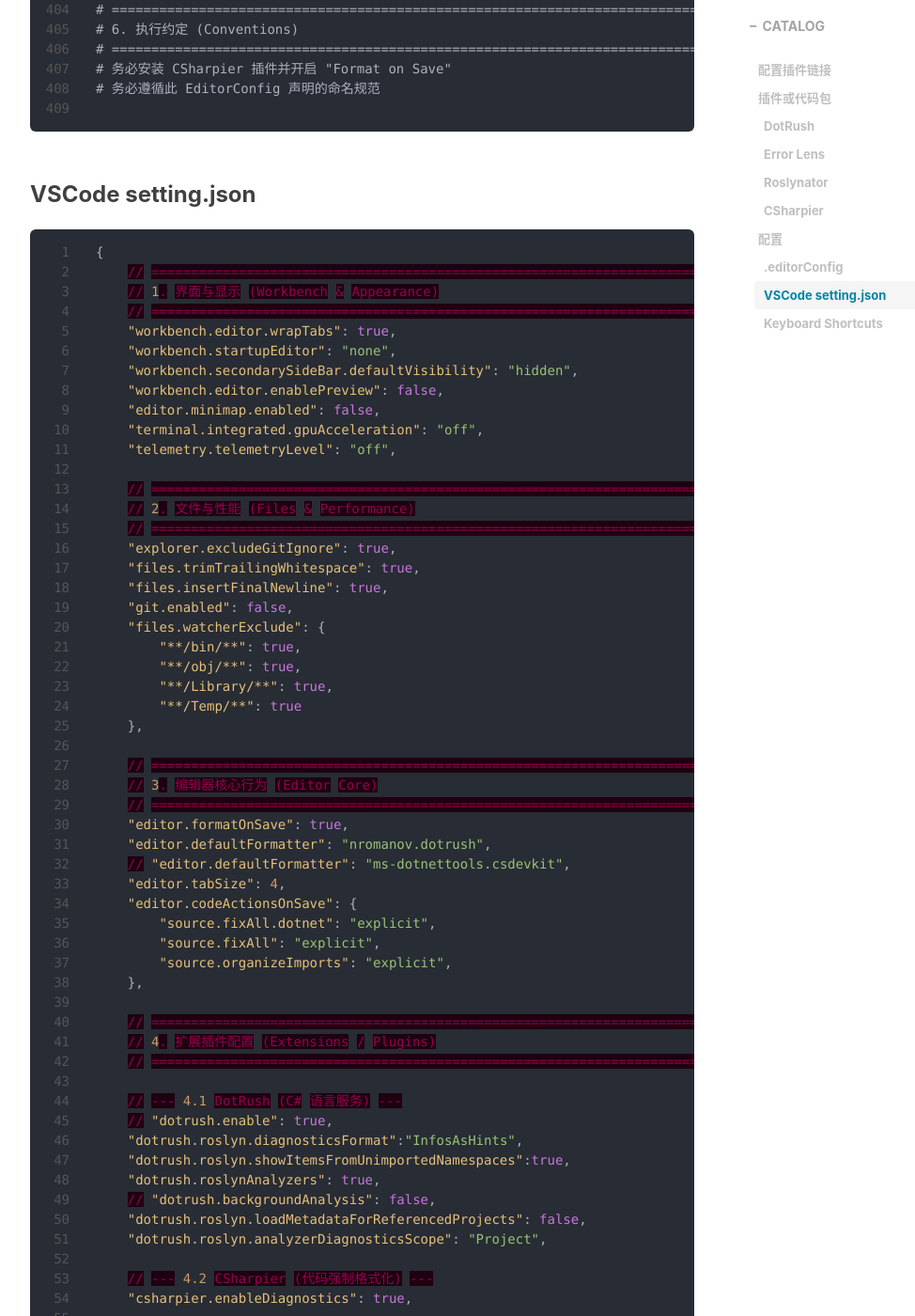
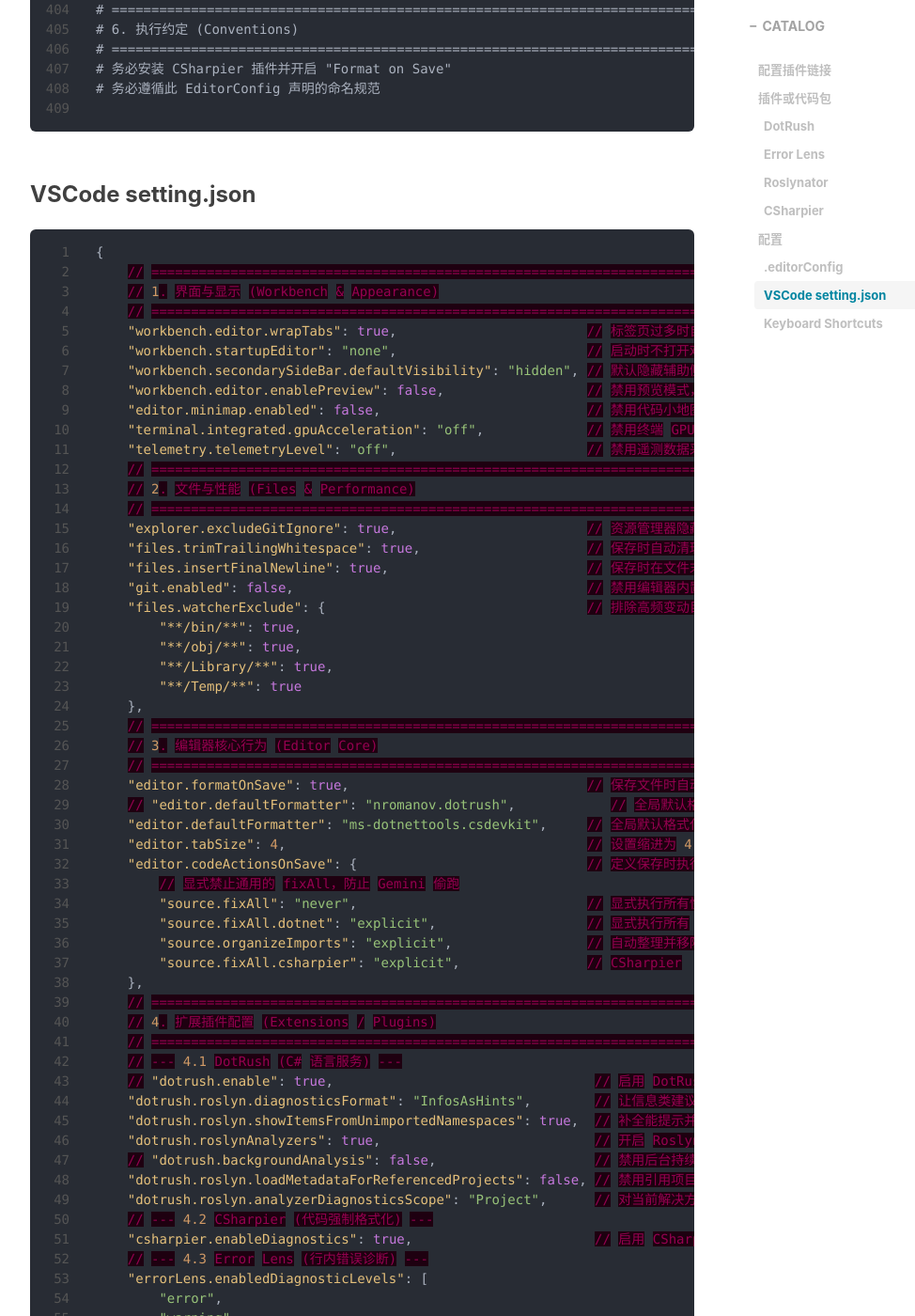
Before and after one commit to gumcstronger/gumcstronger.github.io, a Jekyll site: the page built from _posts/2025/2025-12-20-vscode-dotnet-env.md, in a window 1280 px wide and 1400 px high, scrolled down 11574 px. Shown: the whole window at 94% size, without its empty margins (233-1207 px from the left). Built offline with Jekyll 4.4.1, drawn with Linux system fonts in a browser that asks for light colours; nearby versions of some CDN libraries; comment, search, counter and statistics services are not loaded; some of the changed text lies outside the part shown.

Commit message:
Update 2025-12-20-vscode-dotnet-env.md

```diff
--- a/_posts/2025/2025-12-20-vscode-dotnet-env.md
+++ b/_posts/2025/2025-12-20-vscode-dotnet-env.md
@@ -503,128 +503,152 @@
     // ==============================================================================
     // 1. 界面与显示 (Workbench & Appearance)
     // ==============================================================================
-    "workbench.editor.wrapTabs": true,                                          // 标签页过多时自动换行显示
-    "workbench.startupEditor": "none",                                          // 启动时不打开欢迎页
-    "workbench.secondarySideBar.defaultVisibility": "hidden",                   // 默认隐藏辅助侧边栏
-    "workbench.editor.enablePreview": false,                                    // 禁用预览模式，单击即持久打开
-    "editor.minimap.enabled": false,                                            // 禁用代码小地图
-    "terminal.integrated.gpuAcceleration": "off",                               // 禁用终端 GPU 加速
-    "telemetry.telemetryLevel": "off",                                          // 禁用遥测数据采集
-
+    "workbench.editor.wrapTabs": true,                        // 标签页过多时自动换行显示
+    "workbench.startupEditor": "none",                        // 启动时不打开欢迎页
+    "workbench.secondarySideBar.defaultVisibility": "hidden", // 默认隐藏辅助侧边栏
+    "workbench.editor.enablePreview": false,                  // 禁用预览模式，单击即持久打开
+    "editor.minimap.enabled": false,                          // 禁用代码小地图
+    "terminal.integrated.gpuAcceleration": "off",             // 禁用终端 GPU 加速
+    "telemetry.telemetryLevel": "off",                        // 禁用遥测数据采集
     // ==============================================================================
     // 2. 文件与性能 (Files & Performance)
     // ==============================================================================
-    "explorer.excludeGitIgnore": true,                                          // 资源管理器隐藏 .gitignore 排除项
-    "files.trimTrailingWhitespace": true,                                       // 保存时自动清理行尾空格
-    "files.insertFinalNewline": true,                                           // 保存时在文件末尾强制插入空行
-    "git.enabled": false,                                                       // 禁用编辑器内置 Git 插件
-    "files.watcherExclude": {                                                   // 排除高频变动目录的文件监视
+    "explorer.excludeGitIgnore": true,                        // 资源管理器隐藏 .gitignore 排除项
+    "files.trimTrailingWhitespace": true,                     // 保存时自动清理行尾空格
+    "files.insertFinalNewline": true,                         // 保存时在文件末尾强制插入空行
+    "git.enabled": false,                                     // 禁用编辑器内置 Git 插件
+    "files.watcherExclude": {                                 // 排除高频变动目录的文件监视
         "**/bin/**": true,
         "**/obj/**": true,
         "**/Library/**": true,
         "**/Temp/**": true
     },
-
     // ==============================================================================
     // 3. 编辑器核心行为 (Editor Core)
     // ==============================================================================
-    "editor.formatOnSave": true,                                                // 保存文件时自动格式化
-    "editor.defaultFormatter": "nromanov.dotrush",                              // 全局默认格式化器：DotRush
-    // "editor.defaultFormatter": "ms-dotnettools.csdevkit",                    // 全局默认格式化器：C# DevKit
-    "editor.tabSize": 4,                                                        // 设置缩进为 4 格
-    "editor.codeActionsOnSave": {                                               // 定义保存时执行的动作
-        "source.fixAll.dotnet": "explicit",                                     // 显式执行所有 .NET 自动修复
-        "source.fixAll": "explicit",                                            // 显式执行所有快速修复
-        "source.organizeImports": "explicit",                                   // 自动整理并移除未使用的 Using
+    "editor.formatOnSave": true,                              // 保存文件时自动格式化
+    // "editor.defaultFormatter": "nromanov.dotrush",            // 全局默认格式化器：DotRush
+    "editor.defaultFormatter": "ms-dotnettools.csdevkit",     // 全局默认格式化器：C# DevKit
+    "editor.tabSize": 4,                                      // 设置缩进为 4 格
+    "editor.codeActionsOnSave": {                             // 定义保存时执行的动作
+        // 显式禁止通用的 fixAll，防止 Gemini 偷跑
+        "source.fixAll": "never",                             // 显式执行所有快速修复
+        "source.fixAll.dotnet": "explicit",                   // 显式执行所有 .NET 自动修复
+        "source.organizeImports": "explicit",                 // 自动整理并移除未使用的 Using
+        "source.fixAll.csharpier": "explicit",                // CSharpier
     },
-
     // ==============================================================================
     // 4. 扩展插件配置 (Extensions / Plugins)
     // ==============================================================================
-
     // --- 4.1 DotRush (C# 语言服务) ---
-    // "dotrush.enable": true,                                                  // 启用 DotRush 语言服务
-    "dotrush.roslyn.diagnosticsFormat":"InfosAsHints",                          // 让信息类建议也以提示形式显示，便于通过灯泡图标快速修复
-    "dotrush.roslyn.showItemsFromUnimportedNamespaces":true,                    // 补全能提示并自动添加using
-    "dotrush.roslynAnalyzers": true,                                            // 开启 Roslyn 分析器支持
-    // "dotrush.backgroundAnalysis": false,                                     // 禁用后台持续分析
-    "dotrush.roslyn.loadMetadataForReferencedProjects": false,                  // 禁用引用项目元数据预加载提升速度
-    "dotrush.roslyn.analyzerDiagnosticsScope": "Project",                       // 对当前解决方案进行分析
-
+    // "dotrush.enable": true,                                 // 启用 DotRush 语言服务
+    "dotrush.roslyn.diagnosticsFormat": "InfosAsHints",        // 让信息类建议也以提示形式显示，便于通过灯泡图标快速修复
+    "dotrush.roslyn.showItemsFromUnimportedNamespaces": true,  // 补全能提示并自动添加using
+    "dotrush.roslynAnalyzers": true,                           // 开启 Roslyn 分析器支持
+    // "dotrush.backgroundAnalysis": false,                    // 禁用后台持续分析
+    "dotrush.roslyn.loadMetadataForReferencedProjects": false, // 禁用引用项目元数据预加载提升速度
+    "dotrush.roslyn.analyzerDiagnosticsScope": "Project",      // 对当前解决方案进行分析
     // --- 4.2 CSharpier (代码强制格式化) ---
-    "csharpier.enableDiagnostics": true,                                        // 启用 CSharpier 诊断输出
-
+    "csharpier.enableDiagnostics": true,                       // 启用 CSharpier 诊断输出
     // --- 4.3 Error Lens (行内错误诊断) ---
-    "errorLens.enabledDiagnosticLevels": ["error", "warning"],                  // Error Lens 仅显示错误和警告
-
+    "errorLens.enabledDiagnosticLevels": [
+        "error",
+        "warning"
+    ], // Error Lens 仅显示错误和警告
     // --- 4.4 Office Viewer (文档查看) ---
-    "vscode-office.editorTheme": "Auto",                                        // Office 查看器主题随系统切换
-    "vscode-office.viewAbsoluteLocal": true,                                    // 允许通过绝对路径查看本地文件
-    "vscode-office.openOutline": true,                                          // 打开文档时默认显示大纲
-
+    "vscode-office.editorTheme": "Auto",                      // Office 查看器主题随系统切换
+    "vscode-office.viewAbsoluteLocal": true,                  // 允许通过绝对路径查看本地文件
+    "vscode-office.openOutline": true,                        // 打开文档时默认显示大纲
     // --- 4.5 英语辞典 (Dictionary & Translation) ---
-    "EnglishChineseDictionary.enableHover": true,                               // 启用英汉翻译悬停提示
-
+    "EnglishChineseDictionary.enableHover": true,             // 启用英汉翻译悬停提示
     // --- 4.6 Antigravity (核心助手设置) ---
     "antigravity.marketplaceGalleryItemURL": "https://marketplace.visualstudio.com/items",
     "antigravity.marketplaceExtensionGalleryServiceURL": "https://marketplace.visualstudio.com/_apis/public/gallery",
-
     // --- 4.7 C# DevKit (C# 开发工具) ---
-    "dotnet.solution.autoOpen": "framework.sln",                                // 自动打开指定的解决方案
-    "dotnet.automaticallySyncWithActiveItem": true,                             // 自动同步当前活动项
-
+    "dotnet.solution.autoOpen": "framework.sln",              // 自动打开指定的解决方案
+    "dotnet.automaticallySyncWithActiveItem": true,           // 自动同步当前活动项
+    // --- Gemini Code Attribute (Gemini 代码属性) ---
+    "geminicodeassist.rules": "从源码角度分析,要求使用实际类名、方法名和代码片段说明,不要只做文字性总结。请始终使用中文回复",
+    "geminicodeassist.enableTelemetry": false,
+    "geminicodeassist.inlineSuggestions.enableAuto": false,
+    "geminicodeassist.languages": [
+        // 注意：列表中故意没有包含 "csharp"
+    ],
     // --- 4.8 Trae (AI辅助工具) ---
+    // "trae.advanced":{
+    //     "logLevel": "info",
+    //     "logFileV2": true,
+    //     "outOfScopeProcess": false,
+    //     "debounceInterval": 125,
+    //     "proxyMode": "manual",
+    //     "proxyUrl": "http://127.0.0.1:10808",
+    //     "addToChatHint": true
+    // },
     "trae.enableCodelens": {
-        "enableInlineDocumentation": false,                                     // 禁用内联文档
-        "enableInlineExplain": true                                             // 启用内联解释
+        "enableInlineDocumentation": false,                   // 禁用内联文档
+        "enableInlineExplain": true                           // 启用内联解释
     },
-    "trae.chatLanguage": "cn",                                                  // AI 聊天语言设为中文
-    "trae.privacy.mode": true,                                                  // 开启隐私模式
-    "trae.tab.enableAutoImport": true,                                          // Tab 补全时自动导入
-    "trae.tab.cue": true,                                                       // 开启 Tab 提示
-
+    "trae.chatLanguage": "cn",                                // AI 聊天语言设为中文
+    "trae.privacy.mode": true,                                // 开启隐私模式
+    "trae.tab.enableAutoImport": true,                        // Tab 补全时自动导入
+    "trae.tab.cue": true,
+    "trae.tab.enableRename": false,
+    // --- 4.9 Markdown 格式化 ---
+    "markdownlint.config": {
+        // MD031: 禁用“代码块周围必须有空行”的检查
+        "MD031": {
+            "list_items": false
+        },
+        // MD007: 修改无序列表缩进,缩进为2,首行缩进
+        "MD007": {
+            "indent": 2,
+            "start_indented": true
+        }
+    },
+    // --- Gemini COde Assist ---
+    "http.systemCertificatesNode": true,
     // ==============================================================================
     // 5. 语言特定细化配置 (Language Specific)
     // ==============================================================================
     "[csharp]": {
-        "editor.defaultFormatter": "nromanov.dotrush",                        // C# 首选 DotRush
-        // "editor.defaultFormatter": "ms-dotnettools.csdevkit",                   // C# 脚本首选 C# DevKit
+        "geminicodeassist.enable": false,  // 尝试仅在 C# 文件中禁用插件
+        // "editor.defaultFormatter": "nromanov.dotrush",        // C# 首选 DotRush
+        "editor.defaultFormatter": "csharpier.csharpier-vscode", // C# 脚本首选 C# DevKit
         "editor.codeActionsOnSave": {
-            "source.fixAll.dotnet": "explicit",                                 // 自动修复诊断规则
-            "source.fixAll": "explicit",                                        // 核心：自动应用 QuickFix
-            "source.organizeImports": "explicit",                               // 排序 Using 指令
+            // // 显式禁止通用的 fixAll，防止 Gemini 偷跑
+            "source.fixAll": "never",                            // 核心：自动应用 QuickFix
+            "source.fixAll.dotnet": "explicit",                  // 自动修复诊断规则
+            "source.organizeImports": "explicit",                // 排序 Using 指令
+            "source.fixAll.csharpier": "explicit"                // CSharpier
         }
     },
+    "json.schemaDownload.enable": true,                       // 开启 JSON 架构自动下载
+    "[markdown]": {
+        "editor.formatOnSave": true,
+        "editor.formatOnPaste": true,
+        "editor.codeActionsOnSave": {
+            "source.fixAll.markdownlint": "explicit"
+        }
+    },
+    "[xml]": {
+        "editor.defaultFormatter": "csharpier.csharpier-vscode"
+    },
 
-    "json.schemaDownload.enable": true,                                         // 开启 JSON 架构自动下载
-
-    // "markdownFormatter.codeAreaToBlock": "",
-    // "markdownFormatter.formatCodes": true,
-    // "[markdown]": {
-    //     "editor.defaultFormatter": "mervin.markdown-formatter",                 // Markdown 格式化器
-    //     "editor.quickSuggestions": {                                            // 开启 Markdown 快速提示
-    //         "other": true,
-    //         "comments": true,
-    //         "strings": true
-    //     },
+    // "[jsonc]": {
+    //     "editor.defaultFormatter": "vscode.json-language-features"
     // },
-
-    // // 设置 JSON 使用 Prettier
     // "[json]": {
-    //     "editor.defaultFormatter": "esbenp.prettier-vscode"                  // JSON 使用 Prettier
+    //     "editor.defaultFormatter": "vscode.json-language-features"
     // },
-
-
     // ==============================================================================
     // 6. 已停用或备份的扩展配置 (Legacy / Backups)
     // ==============================================================================
     // --- OmniSharp (Legacy C# Support) ---
-    // "omnisharp.useModernNet": false,                                         // (禁用) 强制旧版 .NET 运行时
-    // "dotnetAcquisitionExtension.enableTelemetry": false,                     // (禁用) 禁止遥测数据采集
-    // "dotnet.server.useOmnisharp": false,                                     // (禁用) 明确停用 OmniSharp
-    // "omnisharp.enableRoslynAnalyzers": true,                                 // 启用分析器
-    // "omnisharp.enableEditorConfigSupport": true,                             // 启用 EditorConfig
-
+    // "omnisharp.useModernNet": false,                        // (禁用) 强制旧版 .NET 运行时
+    // "dotnetAcquisitionExtension.enableTelemetry": false,    // (禁用) 禁止遥测数据采集
+    // "dotnet.server.useOmnisharp": false,                    // (禁用) 明确停用 OmniSharp
+    // "omnisharp.enableRoslynAnalyzers": true,                // 启用分析器
+    // "omnisharp.enableEditorConfigSupport": true,            // 启用 EditorConfig
     // --- Run On Save (备份命令) ---
     // "emeraldwalk.runonsave": { "commands": [ { "match": "\\.cs$", "cmd": "dotnet format..." } ] }
 }
```
